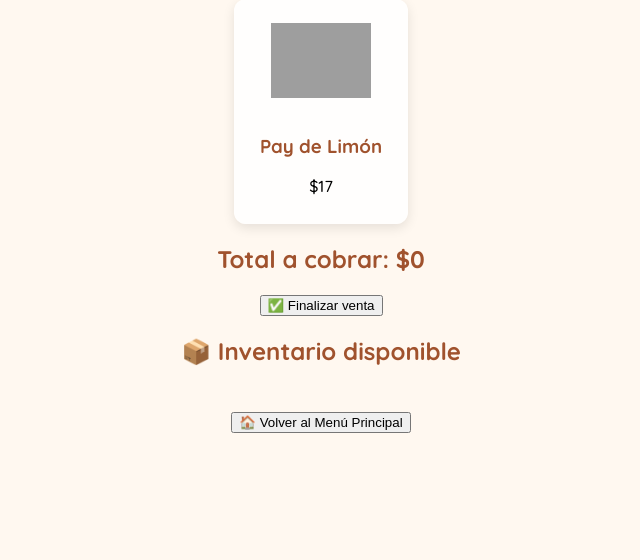
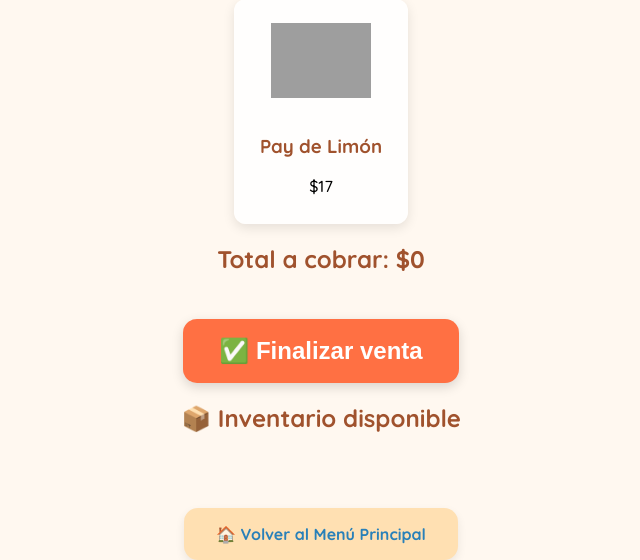
Before and after one commit to dany0992/sazon-carmelita-bollos, a Flask app: page /ventas in a window 1280 px wide. Shown: the part 338-898 px from the top of the page, without its empty margins (319-959 px from the left). Before the commit the page ends 771 px from the top, so only its background shows below. Run offline with Flask 3, Linux system fonts and the light colour scheme; data that the repository does not hold is empty; grey boxes are pictures that could not be loaded.

Commit message:
💄 Mejora de botones Finalizar venta y Volver al menú

```diff
--- a/static/css/style.css
+++ b/static/css/style.css
@@ -373,4 +373,58 @@ body.fondo-inicio::before {
     .tarjeta-venta p {
         font-size: 14px;
     }
+
+    .boton-venta {
+    font-size: 20px;
+    padding: 16px 30px;
+    }
+
+    .boton-volver {
+    font-size: 18px;
+    padding: 14px 28px;
+    }
 }
+
+/* -------------------- */
+/* BOTÓN FINALIZAR VENTA */
+/* -------------------- */
+.boton-venta {
+    background-color: #ff7043;
+    color: white;
+    font-size: 24px;
+    font-weight: bold;
+    padding: 18px 36px;
+    border: none;
+    border-radius: 14px;
+    cursor: pointer;
+    margin-top: 25px;
+    transition: transform 0.2s ease, background-color 0.3s ease;
+    box-shadow: 0 4px 12px rgba(0, 0, 0, 0.15);
+}
+
+.boton-venta:hover {
+    background-color: #e64a19;
+    transform: scale(1.05);
+}
+
+/* -------------------- */
+/* BOTÓN VOLVER AL MENÚ */
+/* -------------------- */
+.boton-volver {
+    display: inline-block;
+    background-color: #ffe0b2;
+    color: #5d4037;
+    font-size: 20px;
+    font-weight: bold;
+    padding: 16px 32px;
+    border-radius: 14px;
+    text-decoration: none;
+    margin-top: 30px;
+    transition: background-color 0.3s ease, transform 0.2s ease;
+    box-shadow: 0 4px 10px rgba(0, 0, 0, 0.08);
+}
+
+.boton-volver:hover {
+    background-color: #ffcc80;
+    transform: scale(1.05);
+}
--- a/templates/ventas.html
+++ b/templates/ventas.html
@@ -24,7 +24,7 @@
         <section class="resumen-venta">
             <h2>Total a cobrar: <span id="total">$0</span></h2>
             <ul id="resumen" class="lista-resumen"></ul>
-            <button class="boton-finalizar" onclick="enviarVenta()">✅ Finalizar venta</button>
+            <button class="boton-venta" onclick="enviarVenta()">✅ Finalizar venta</button>
         </section>
 
         <section class="inventario-disponible">
@@ -43,9 +43,7 @@
         </section>
 
         <div class="volver">
-            <a href="/">
-                <button class="boton-volver">🏠 Volver al Menú Principal</button>
-            </a>
+            <a href="/" class="boton-volver">🏠 Volver al Menú Principal</a>
         </div>
     </div>
 
```
